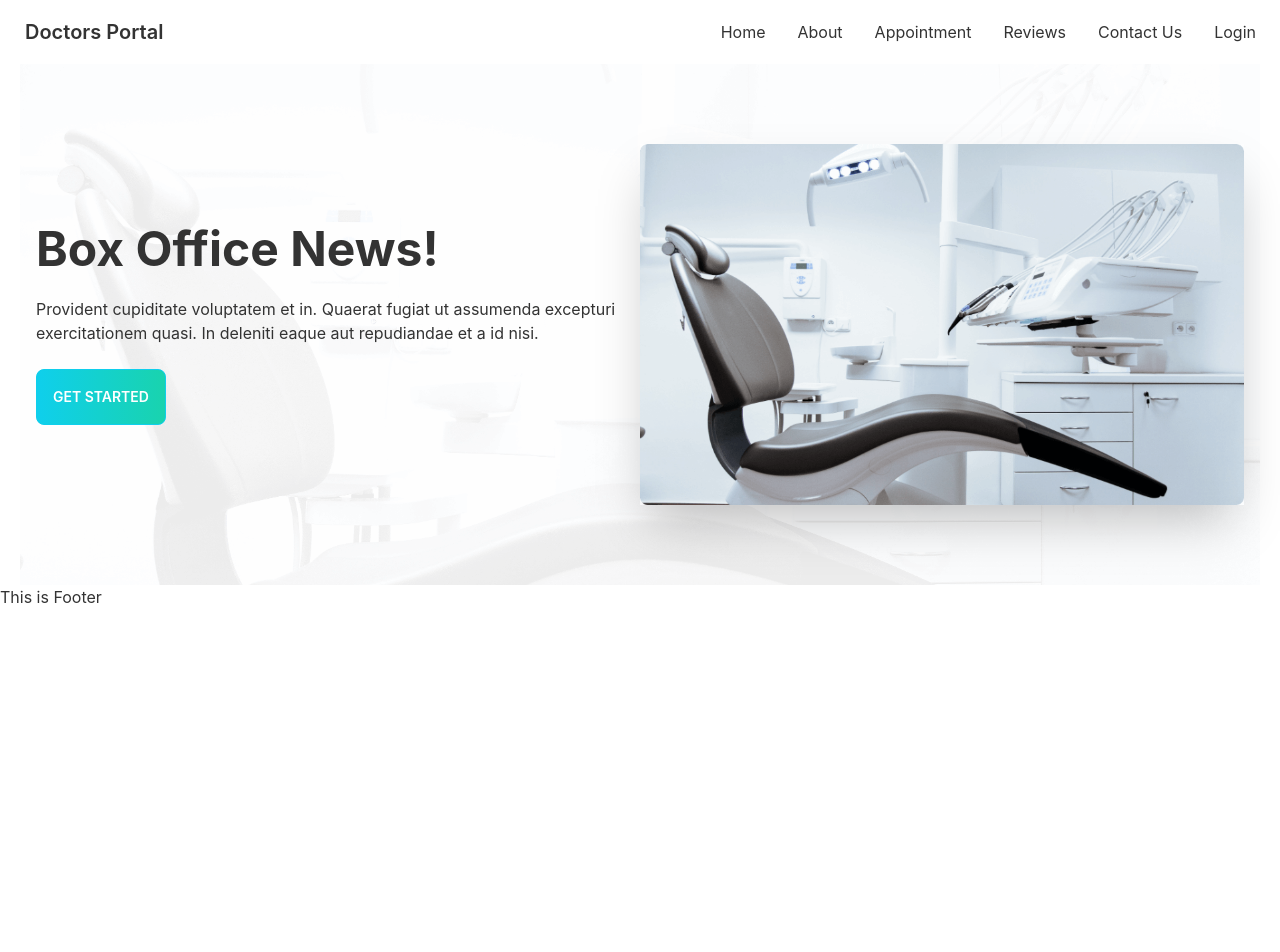
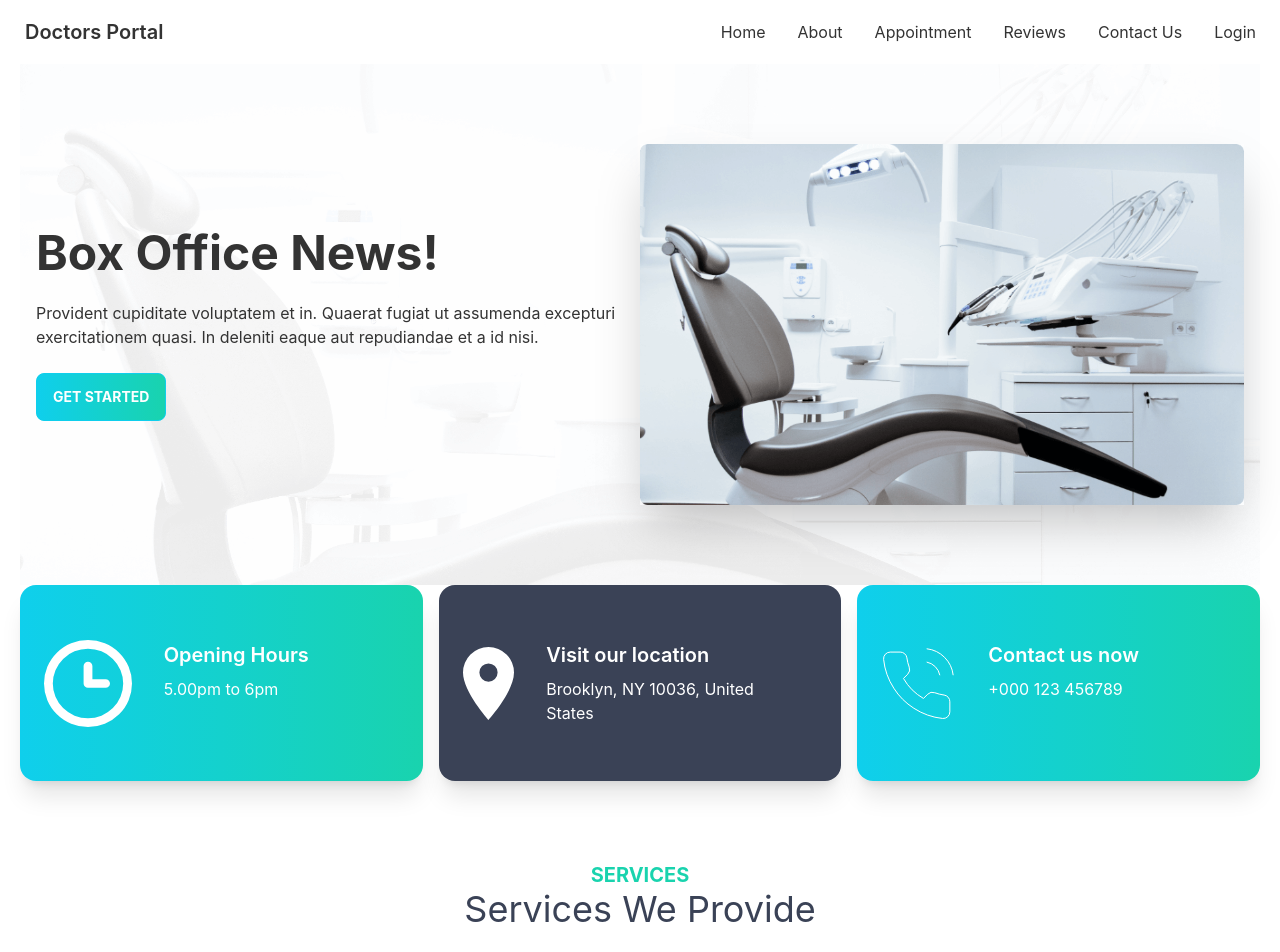
Before and after one commit to Elias-Gti/doctors-portal-app, a React (Create React App) app: page / in a window 1280 px wide. Shown: the top 952 px of the page. Before the commit the page ends 800 px from the top, so only its background shows below. Built offline with nearby package versions, Linux system fonts and the light colour scheme.

Commit message:
services card

```diff
--- a/src/Pages/Home/Banner/Banner.js
+++ b/src/Pages/Home/Banner/Banner.js
@@ -11,7 +11,7 @@ const Banner = () => {
           <div className='w-1/2'>
             <h1 className="text-5xl font-bold">Box Office News!</h1>
             <p className="py-6">Provident cupiditate voluptatem et in. Quaerat fugiat ut assumenda excepturi exercitationem quasi. In deleniti eaque aut repudiandae et a id nisi.</p>
-            <button className="h-14 btn btn-primary text-white bg-gradient-to-r from-primary to-secondary">Get Started</button>
+            <button className="font-bold btn btn-primary text-white bg-gradient-to-r from-primary to-secondary">Get Started</button>
           </div>
         </div>
 
--- a/src/Pages/Home/Home.js
+++ b/src/Pages/Home/Home.js
@@ -1,10 +1,15 @@
 import React from 'react';
 import Banner from './Banner/Banner';
+import InfoCards from './InfoCards/InfoCards';
+import Services from './Services/Services/Services';
+
 
 const Home = () => {
     return (
         <div className='mx-5'>
             <Banner></Banner>
+            <InfoCards></InfoCards>
+            <Services></Services>
         </div>
     );
 };
--- /dev/null
+++ b/src/Pages/Home/InfoCards/InfoCard.js
@@ -0,0 +1,17 @@
+import React from 'react';
+
+const InfoCard = ({card}) => {
+    const {title,disc,icon,bgClass}=card;
+    console.log(title);
+    return (
+        <div className={`card card-side ${bgClass} p-6 shadow-xl`}>
+            <figure><img src={icon} alt="Movie" /></figure>
+            <div className="card-body text-white">
+                <h2 className="card-title">{title}</h2>
+                <p>{disc}</p>
+            </div>
+        </div>
+    );
+};
+
+export default InfoCard;
--- /dev/null
+++ b/src/Pages/Home/InfoCards/InfoCards.js
@@ -0,0 +1,45 @@
+import React from 'react';
+import clock from '../../../assets/icons/clock.svg';
+import marker from '../../../assets/icons/marker.svg';
+import phone from '../../../assets/icons/phone.svg';
+import InfoCard from './InfoCard';
+const InfoCards = () => {
+
+    const cards = [
+        {
+            id: '1',
+            title: 'Opening Hours',
+            disc: '5.00pm to 6pm',
+            icon: clock,
+            bgClass: 'bg-gradient-to-r from-primary to-secondary'
+
+        },
+        {
+            id: '2',
+            title: 'Visit our location',
+            disc: 'Brooklyn, NY 10036, United States',
+            icon: marker,
+            bgClass: 'bg-accent'
+        },
+        {
+            id: '3',
+            title: 'Contact us now',
+            disc: '+000 123 456789',
+            icon: phone,
+            bgClass: 'bg-gradient-to-r from-primary to-secondary'
+        }
+    ]
+
+    return (
+        <div className='gap-4 grid md:grid-cols-3 lg:grid-cols-3 sm:grid-cols-1'>
+
+            {
+                cards.map(card=><InfoCard key={card.id} card={card}></InfoCard>)
+
+            }
+
+        </div>
+    );
+};
+
+export default InfoCards;
--- /dev/null
+++ b/src/Pages/Home/Services/Service/Service.js
@@ -0,0 +1,11 @@
+import React from 'react';
+
+const Service = () => {
+    return (
+        <div>
+
+        </div>
+    );
+};
+
+export default Service;
--- /dev/null
+++ b/src/Pages/Home/Services/Services/Services.js
@@ -0,0 +1,15 @@
+import React from 'react';
+
+const Services = () => {
+    return (
+        <div>
+            <div className='text-center my-20'>
+                <h1 className='text-secondary font-bold text-xl'>SERVICES</h1>
+                <h2 className='text-accent text-4xl'>Services We Provide</h2>
+            </div>
+
+        </div>
+    );
+};
+
+export default Services;
--- a/tailwind.config.js
+++ b/tailwind.config.js
@@ -3,6 +3,7 @@ module.exports = {
   content: [
     "./src/**/*.{js,jsx,ts,tsx}",
   ],
+  // castom css link
   daisyui: {
     themes: [
       {
```
